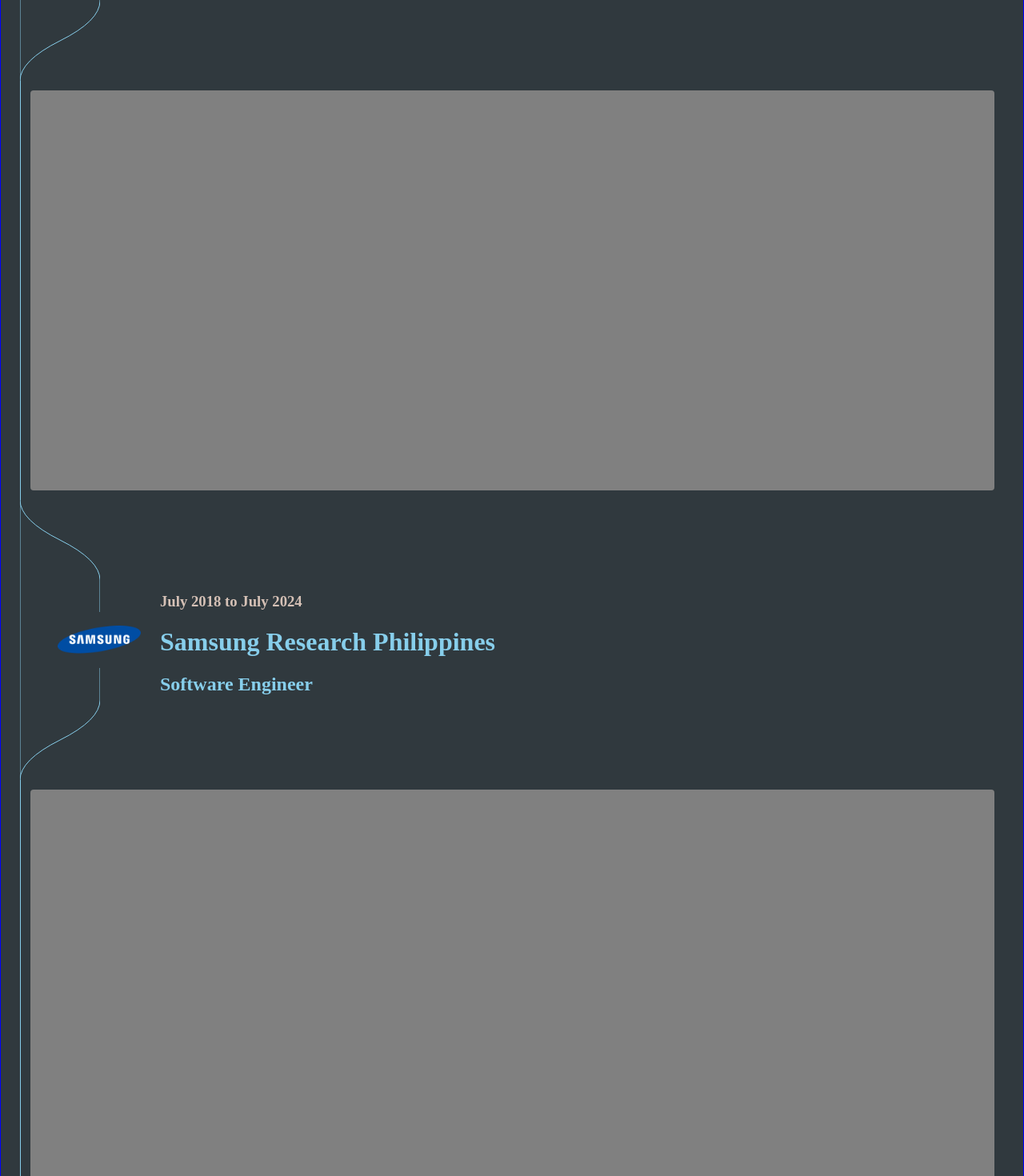
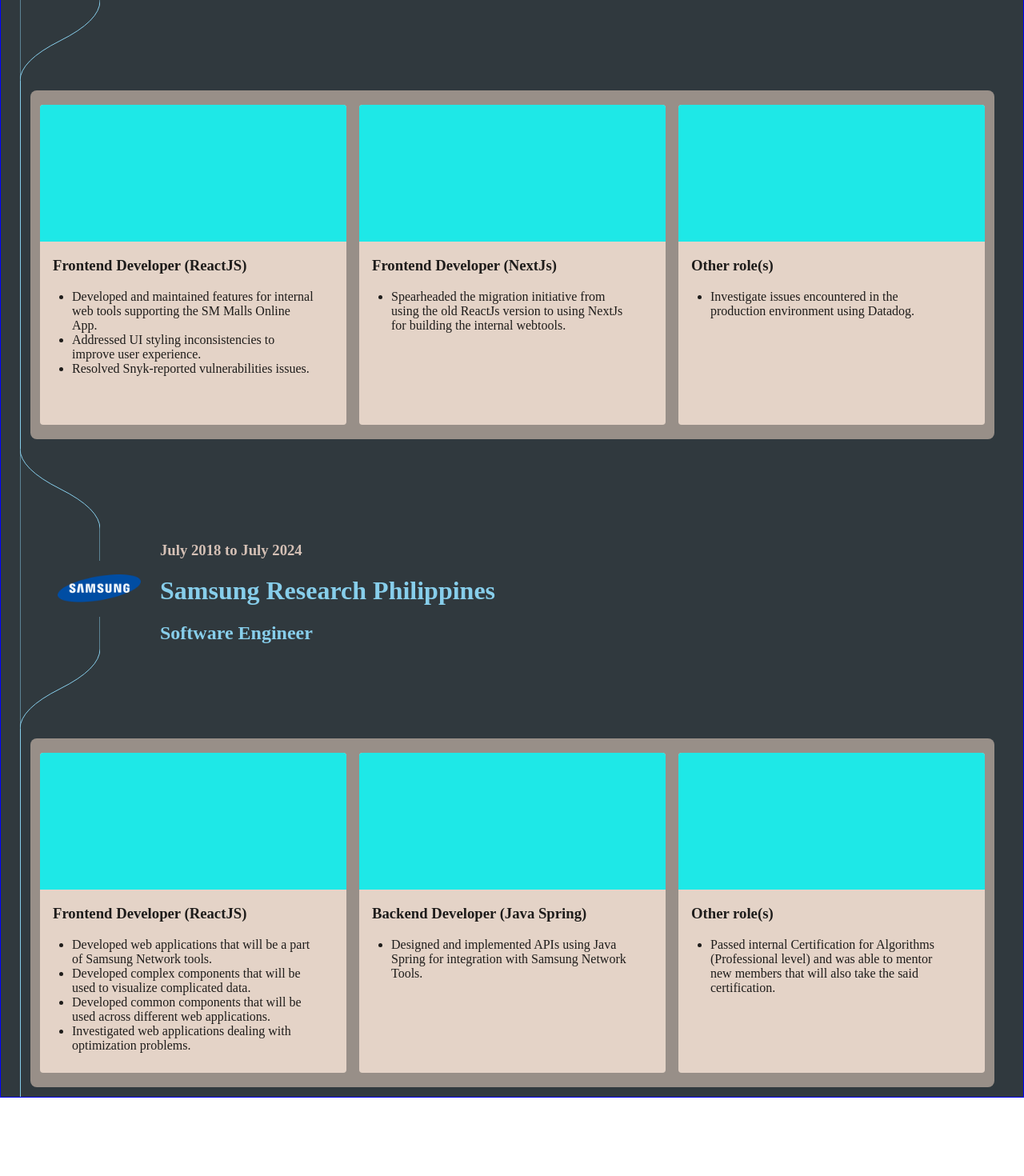
Before and after one commit to frdizon/Franz-Web, a React (Vite) app: page / in a window 1280 px wide. Shown: the part 940-2410 px from the top of the page at 80% size. After the commit the page ends 2312 px from the top, so only its background shows below. Built offline with nearby package versions, Linux system fonts and the light colour scheme.

Commit message:
Create ExperiencePane for layouting

```diff
--- a/src/components/BranchPanel/subcomponents/SubBranchPanel/SubBranchPanel.tsx
+++ b/src/components/BranchPanel/subcomponents/SubBranchPanel/SubBranchPanel.tsx
@@ -6,7 +6,6 @@
 } from "./styles";
 import Fork from "../BranchLines/Fork";
 import Line from "../BranchLines/Line";
-import smLogo from "../../../../assets/SM_logo.svg";
 import Logo, { ILogoProps } from "../Logo/Logo";
 
 interface ISubBranchPanelProps {
--- a/src/components/BranchPanel/subcomponents/SubBranchPanel/styles.ts
+++ b/src/components/BranchPanel/subcomponents/SubBranchPanel/styles.ts
@@ -29,11 +29,3 @@
   height: fit-content;
   width: 100%;
 `;
-
-export const TempContent = styled.div`
-  height: 500px;
-  border-radius: 4px;
-  background-color: gray;
-  flex: 1;
-  margin: 12px;
-`;
--- /dev/null
+++ b/src/components/ExperiencePane/ExperiencePane.tsx
@@ -0,0 +1,12 @@
+import { FC, ReactNode } from "react";
+import { Container } from "./styles";
+
+interface IExperiencePaneProps {
+  children?: ReactNode;
+}
+
+const ExperiencePane: FC<IExperiencePaneProps> = ({ children }) => {
+  return <Container>{children}</Container>;
+};
+
+export default ExperiencePane;
--- /dev/null
+++ b/src/components/ExperiencePane/styles.ts
@@ -0,0 +1,17 @@
+import styled from "styled-components";
+
+export const Container = styled.div`
+  height: fit-content;
+  width: 100%;
+  margin: 12px;
+  padding: 18px 12px;
+  background-color: #988f88;
+  border-radius: 8px;
+
+  display: flex;
+  gap: 16px;
+
+  ul {
+    padding: 0 24px;
+  }
+`;
--- /dev/null
+++ b/src/components/ExperiencePane/subcomponents/Card/Card.tsx
@@ -0,0 +1,24 @@
+import { FC, ReactNode } from "react";
+import {
+  Container,
+  ContentContainer,
+  ImageContainer,
+  ImagePlaceholder,
+} from "./styles";
+
+interface ICardProps {
+  children?: ReactNode;
+}
+
+const Card: FC<ICardProps> = ({ children }) => {
+  return (
+    <Container>
+      <ImageContainer>
+        <ImagePlaceholder />
+      </ImageContainer>
+      <ContentContainer>{children}</ContentContainer>
+    </Container>
+  );
+};
+
+export default Card;
--- /dev/null
+++ b/src/components/ExperiencePane/subcomponents/Card/styles.tsx
@@ -0,0 +1,30 @@
+import styled from "styled-components";
+
+export const Container = styled.div`
+  height: 400px;
+  flex: 1;
+  background-color: #f8e5d7;
+  border-radius: 4px;
+  opacity: 80%;
+
+  display: flex;
+  flex-direction: column;
+`;
+
+export const ImageContainer = styled.div`
+  flex: 3;
+  height: 100%;
+  overflow: clip;
+  border-radius: 4px 4px 0 0;
+`;
+
+export const ContentContainer = styled.div`
+  flex: 4;
+  padding: 0 16px;
+`;
+
+export const ImagePlaceholder = styled.div`
+  background-color: aqua;
+  height: 100%;
+  width: 100%;
+`;
--- a/src/layouts/Experience/Experience.tsx
+++ b/src/layouts/Experience/Experience.tsx
@@ -1,8 +1,9 @@
 import { FC } from "react";
 import BranchPanel from "../../components/BranchPanel/BranchPanel";
 import SubBranchPanel from "../../components/BranchPanel/subcomponents/SubBranchPanel/SubBranchPanel";
-import { TempContent } from "../../components/BranchPanel/subcomponents/SubBranchPanel/styles";
 import { SAMSUNG_LOGO_SPACING, SM_LOGO_DETAILS } from "./constants";
+import ExperiencePane from "../../components/ExperiencePane/ExperiencePane";
+import Card from "../../components/ExperiencePane/subcomponents/Card/Card";
 
 const Experience: FC = () => {
   return (
@@ -13,7 +14,39 @@
         subTitle="Software Engineer"
         logoDetails={SM_LOGO_DETAILS}
       >
-        <TempContent />
+        <ExperiencePane>
+          <Card>
+            <h3>Frontend Developer (ReactJS)</h3>
+            <ul>
+              <li>
+                Developed and maintained features for internal web tools
+                supporting the SM Malls Online App.
+              </li>
+              <li>
+                Addressed UI styling inconsistencies to improve user experience.
+              </li>
+              <li>Resolved Snyk-reported vulnerabilities issues.</li>
+            </ul>
+          </Card>
+          <Card>
+            <h3>Frontend Developer (NextJs)</h3>
+            <ul>
+              <li>
+                Spearheaded the migration initiative from using the old ReactJs
+                version to using NextJs for building the internal webtools.
+              </li>
+            </ul>
+          </Card>
+          <Card>
+            <h3>Other role(s)</h3>
+            <ul>
+              <li>
+                Investigate issues encountered in the production environment
+                using Datadog.
+              </li>
+            </ul>
+          </Card>
+        </ExperiencePane>
       </SubBranchPanel>
       <SubBranchPanel
         timeFrame="July 2018 to July 2024"
@@ -21,7 +54,48 @@
         subTitle="Software Engineer"
         logoDetails={SAMSUNG_LOGO_SPACING}
       >
-        <TempContent />
+        <ExperiencePane>
+          <Card>
+            <h3>Frontend Developer (ReactJS)</h3>
+            <ul>
+              <li>
+                Developed web applications that will be a part of Samsung
+                Network tools.
+              </li>
+              <li>
+                Developed complex components that will be used to visualize
+                complicated data.
+              </li>
+              <li>
+                Developed common components that will be used across different
+                web applications.
+              </li>
+              <li>
+                Investigated web applications dealing with optimization
+                problems.
+              </li>
+            </ul>
+          </Card>
+          <Card>
+            <h3>Backend Developer (Java Spring)</h3>
+            <ul>
+              <li>
+                Designed and implemented APIs using Java Spring for integration
+                with Samsung Network Tools.
+              </li>
+            </ul>
+          </Card>
+          <Card>
+            <h3>Other role(s)</h3>
+            <ul>
+              <li>
+                Passed internal Certification for Algorithms (Professional
+                level) and was able to mentor new members that will also take
+                the said certification.
+              </li>
+            </ul>
+          </Card>
+        </ExperiencePane>
       </SubBranchPanel>
     </BranchPanel>
   );
```
